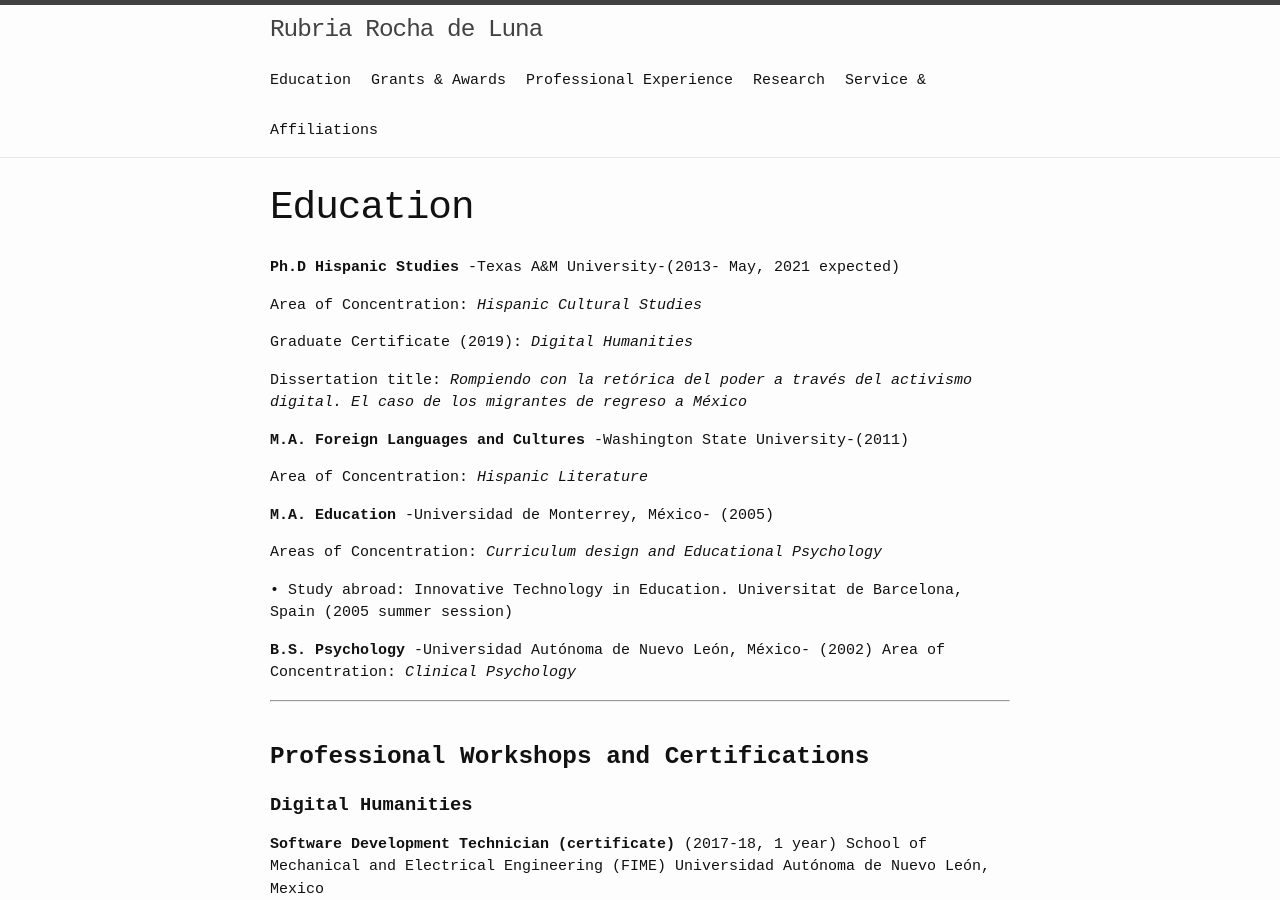
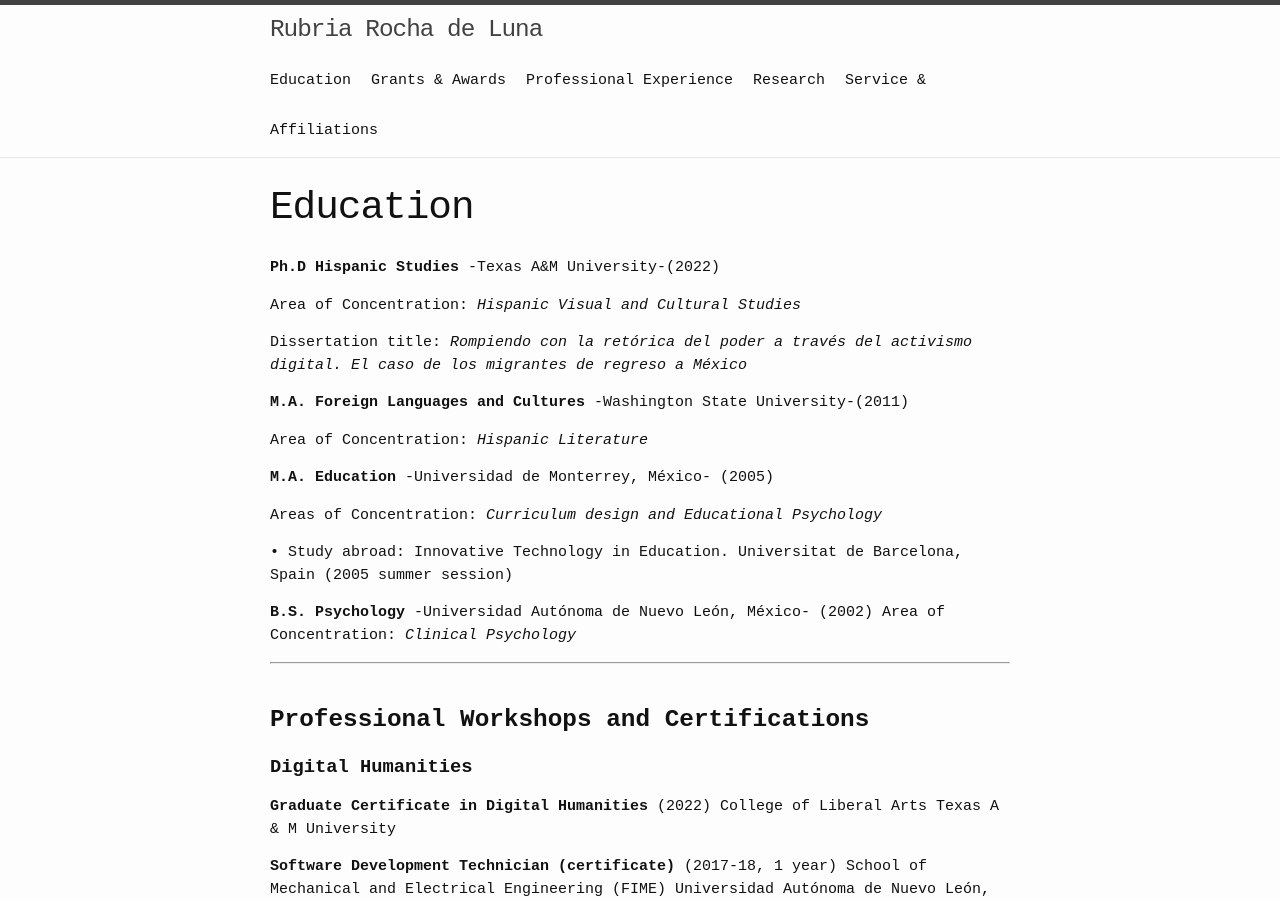
Before and after one commit to RubriaR/rubriarocha, a Jekyll site: the page built from education.md, in a window 1280 px wide and 900 px high. Built offline with Jekyll 4.4.1, drawn with Linux system fonts in a browser that asks for light colours.

Commit message:
Update education.md

```diff
--- a/education.md
+++ b/education.md
@@ -4,11 +4,9 @@ title: Education
 permalink: /education/
 ---
 
-**Ph.D Hispanic Studies**  -Texas A&M University-(2013- May, 2021 expected)
+**Ph.D Hispanic Studies**  -Texas A&M University-(2022)
 
-Area of Concentration: *Hispanic Cultural Studies*
-
-Graduate Certificate (2019): *Digital Humanities*
+Area of Concentration: *Hispanic Visual and Cultural Studies*
 
 Dissertation title: *Rompiendo con la retórica del poder a través del activismo digital. El caso de los migrantes de regreso a México*
 
@@ -32,6 +30,9 @@ Area of Concentration: *Clinical Psychology*
 
 #### **Digital Humanities**
 
+**Graduate Certificate in Digital Humanities** (2022)
+College of Liberal Arts
+Texas A & M University
 
 **Software Development Technician (certificate)** (2017-18, 1 year)
 School of Mechanical and Electrical Engineering (FIME) Universidad Autónoma de Nuevo León, Mexico
```
